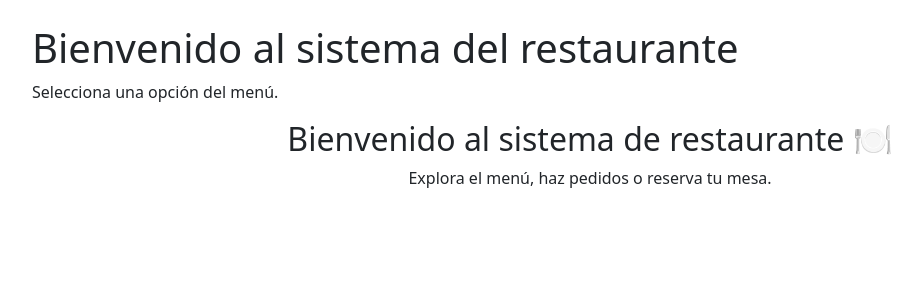
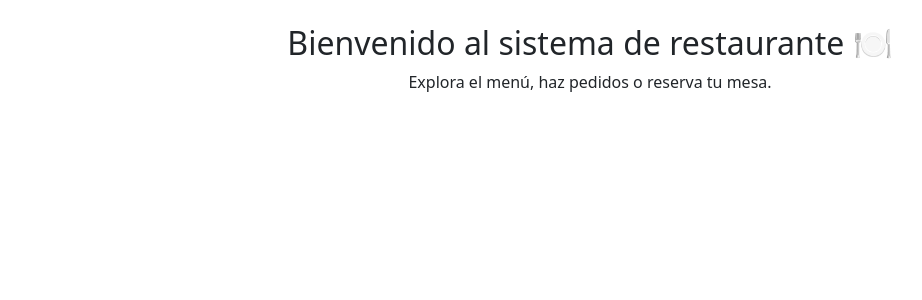
Before and after one commit to Diego2004-max/Restaurante, a Django app: page / in a window 1280 px wide. Shown: the part 56-356 px from the top of the page, without its empty margins (50-972 px from the left). Run offline with Django 4.2, Linux system fonts and the light colour scheme.

Commit message:
act template home

```diff
--- a/templates/core/home.html
+++ b/templates/core/home.html
@@ -1,7 +1,5 @@
 {% extends 'base.html' %}
 {% block content %}
-<h1>Bienvenido al sistema del restaurante</h1>
-<p>Selecciona una opción del menú.</p>
 <h2 class="text-center">Bienvenido al sistema de restaurante 🍽</h2>
 <p class="text-center">Explora el menú, haz pedidos o reserva tu mesa.</p>
 {% endblock %}
```
Also changed, not shown: core/migrations/0002_alter_profile_role.py (added), db.sqlite3.
